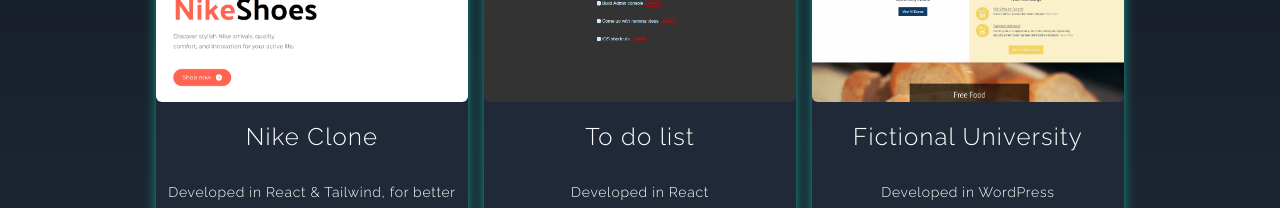
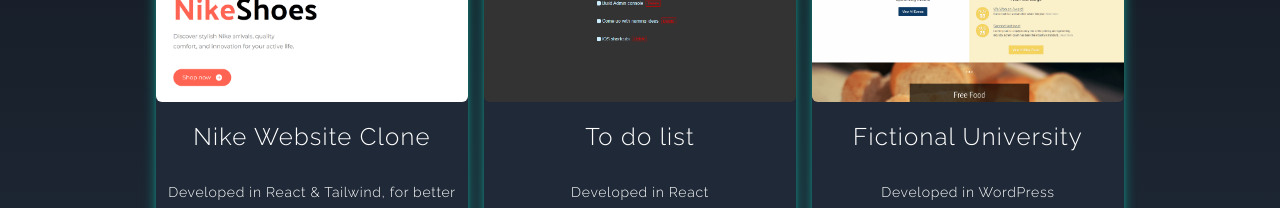
Before and after one commit to dadu99/darius-portfolio-website, a React (Vite) app: page / in a window 1280 px wide. Shown: the part 2700-2908 px from the top of the page. Built offline with nearby package versions, Linux system fonts and the light colour scheme.

Commit message:
portfolio nike

```diff
--- a/src/components/Portfolio.jsx
+++ b/src/components/Portfolio.jsx
@@ -60,7 +60,7 @@
         },
         {
           id: 7,
-          name: "Nike Clone ",
+          name: "Nike Website Clone",
           imageProject: nike,
           shortDescription: 'Developed in React & Tailwind, for better understanding tailwind concepts',
           github:"",
--- a/src/main.jsx
+++ b/src/main.jsx
@@ -3,7 +3,6 @@
 import App from './App.jsx'
 import './index.css'
 import TagManager from 'react-gtm-module'
-
 
 const tagManagerArgs = {
   gtmId: 'GTM-5TPFW82B'
```
